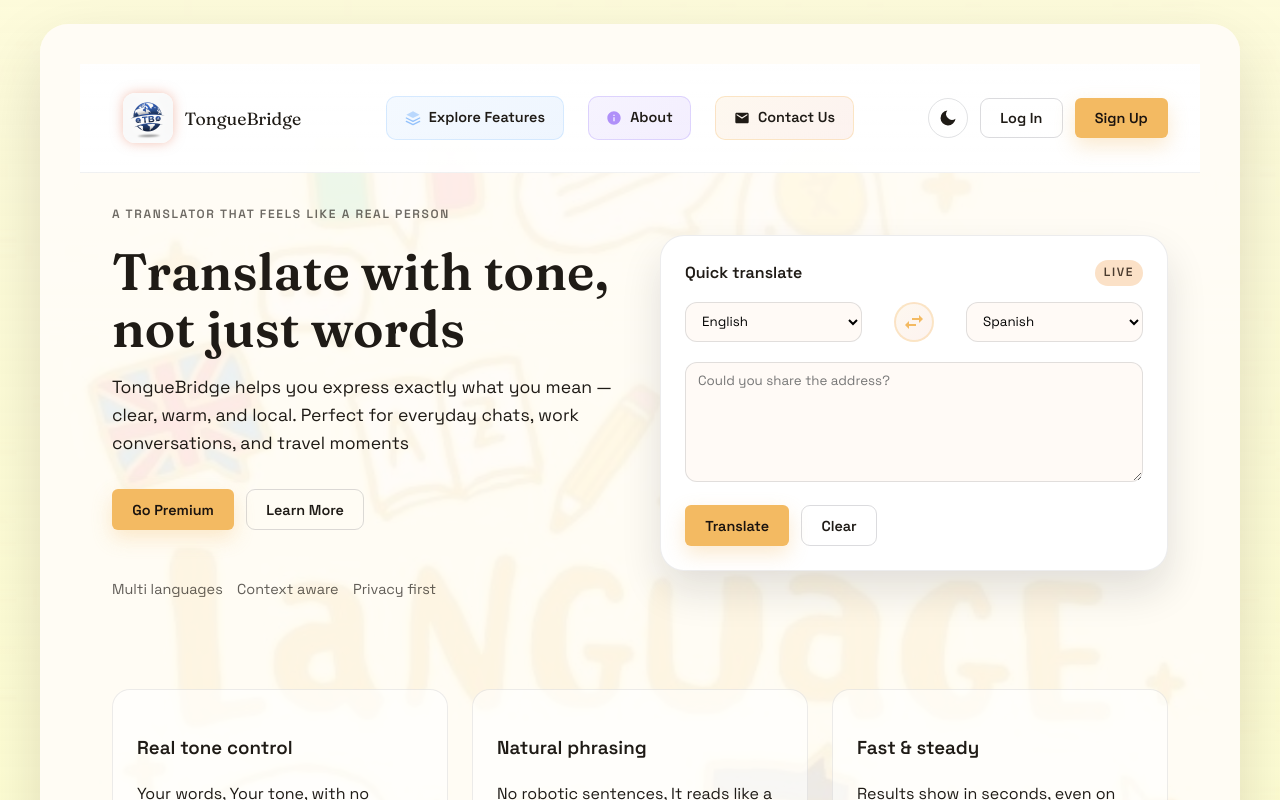
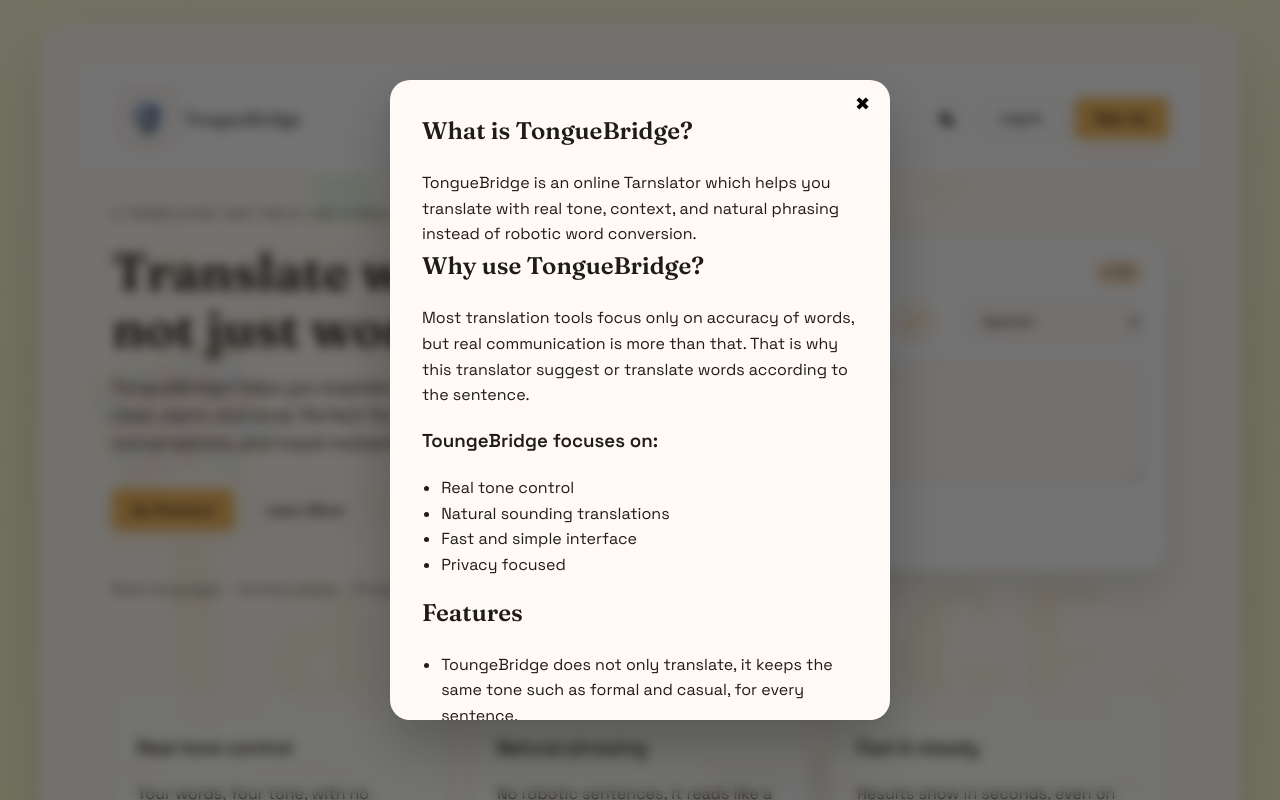
Before and after one commit to neelAkash2005/TongueBridge, a React (Vite) app in the folder frontDev/frontDev/: page / in a window 1280 px wide. Both pictures are taken after a click on the button "Learn More". Shown: the top 800 px of the page. Built offline with nearby package versions, Linux system fonts and the light colour scheme.

Commit message:
added learnmore section to fill info about website

```diff
--- a/frontDev/frontDev/src/App.css
+++ b/frontDev/frontDev/src/App.css
@@ -1374,3 +1374,68 @@ main {
 :root.dark-mode .plan-note {
   opacity: 0.85;
 }
+/* ===== Learn More Popup (Scrollable Box) ===== */
+
+.learnmore-overlay {
+  position: fixed;
+  top: 0;
+  left: 0;
+  width: 100%;
+  height: 100%;
+  background: rgba(0, 0, 0, 0.55);
+  display: flex;
+  justify-content: center;
+  align-items: center;
+  z-index: 2000;
+  backdrop-filter: blur(6px);
+}
+
+/* Box stays centered but scrolls inside */
+.learnmore-box {
+  background: #fffaf6;
+  color: var(--ink);
+  width: min(90vw, 500px);
+  max-height: 80vh; /* 👈 important */
+  padding: 2rem;
+  border-radius: 20px;
+  box-shadow: 0 25px 60px rgba(0, 0, 0, 0.25);
+  position: relative;
+
+  overflow-y: auto; /* 👈 enables scrolling */
+}
+
+/* Dark Mode for Learn More */
+:root.dark-mode .learnmore-box {
+  background: rgba(30, 30, 30, 0.95);
+  color: #f5f5f5;
+}
+
+/* Close button */
+.close-btn {
+  position: absolute;
+  top: 12px;
+  right: 14px;
+  border: none;
+  background: transparent;
+  font-size: 18px;
+  cursor: pointer;
+}
+
+.close-btn:hover {
+  opacity: 0.6;
+}
+
+
+.learnmore-box h2 {
+  margin-top: 0;
+  font-family: 'Fraunces', serif;
+}
+
+.learnmore-box ul {
+  padding-left: 1.2rem;
+}
+
+/* Smooth scroll feel */
+.learnmore-box {
+  scroll-behavior: smooth;
+}
--- a/frontDev/frontDev/src/App.jsx
+++ b/frontDev/frontDev/src/App.jsx
@@ -23,6 +23,7 @@ function App() {
   const [loggedInUsername, setLoggedInUsername] = useState('');
   const [isAuthOpen, setIsAuthOpen] = useState(false);
   const [authMode, setAuthMode] = useState('login');
+  const [isLearnMoreOpen, setIsLearnMoreOpen] = useState(false);
 
   const swapLanguages = () => {
     const temp = fromLang;
@@ -58,6 +59,14 @@ function App() {
   const openLogin = () => {
     setAuthMode('login');
     setIsAuthOpen(true);
+  };
+
+  const openLearnMore = () => {
+  setIsLearnMoreOpen(true);
+  };
+
+const closeLearnMore = () => {
+  setIsLearnMoreOpen(false);
   };
 
   const handleSignOut = () => {
@@ -235,6 +244,71 @@ function App() {
         />
       ) : null}
 
+      {isLearnMoreOpen ? (
+  <div className="learnmore-overlay">
+    <div className="learnmore-box">
+
+      <button className="close-btn" onClick={closeLearnMore}>✖</button>
+
+      <h2>What is TongueBridge?</h2>
+      <p>
+        TongueBridge is an online Tarnslator which helps you translate with real tone, context,
+        and natural phrasing instead of robotic word conversion.
+
+      </p>
+
+      <h2>Why use TongueBridge?</h2>
+      <p>
+        Most translation tools focus only on accuracy of words, but real communication is more than that.
+        That is why this translator suggest or translate words according to the sentence.
+      </p>
+
+      <h3>ToungeBridge focuses on:</h3>
+      <ul>
+        <li> Real tone control</li>
+        <li> Natural sounding translations</li>
+        <li> Fast and simple interface</li>
+        <li> Privacy focused</li>
+      </ul>
+
+      <h2>Features</h2>
+      <ul>
+        <li>ToungeBridge does not only translate,
+          it keeps the  same tone such as formal and casual,
+           for every sentence.
+        </li>
+        <li>
+          Simple and easily understandable interface.
+        </li>
+        <li>Avoid awkward translation and understands
+          meaning of sentence.
+        </li>
+        <li>
+          Translation sounds like written by a real person.
+        </li>
+        <li>
+          Fast result for quick commiunication.
+        </li>
+        <li>
+          User Data and provided text datas are handle
+          with security.
+        </li>
+
+
+      </ul>
+
+
+      <h2>Our vision</h2>
+      <p>
+        We believe language should never be a barrier.
+
+       TongueBridge aims to create a world where people can connect freely, express themselves clearly, and understand each other. No matter what language they speak.
+      </p>
+
+    </div>
+  </div>
+) : null}
+
       <main>
         <section className="hero">
           <div className="hero-text">
@@ -248,7 +322,9 @@ function App() {
               <button className="btn primary" onClick={goToPricing}>
                 Go Premium
               </button>
-              <button className="btn ghost">Learn More</button>
+              <button className="btn ghost" onClick={openLearnMore}>
+              Learn More
+              </button>
             </div>
             <div className="badges">
               <span>Multi languages</span>
@@ -316,6 +392,8 @@ function App() {
             </div>
           </div>
         </section>
+
+
 
         <section className="feature-grid" id="features">
           <article>
```
Also changed, not shown: 1 other file (tests, documents, lock files or other folders).
